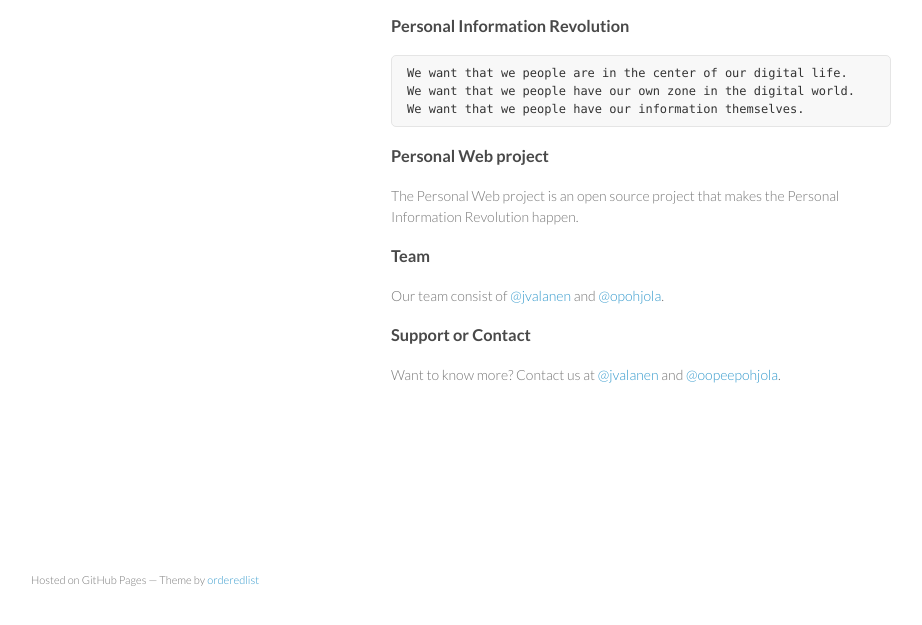
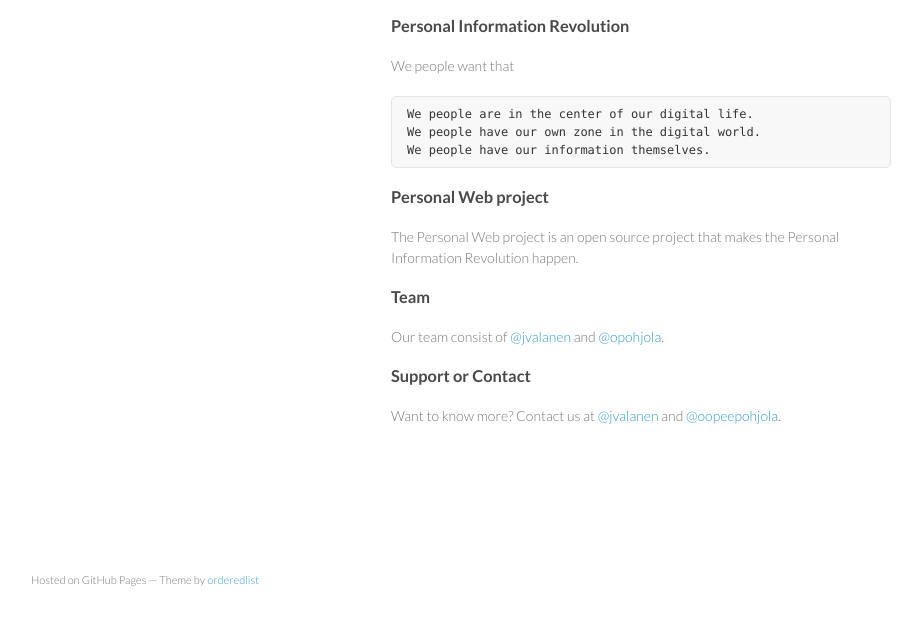
Before and after one commit to dioryco/dioryco.github.io, a plain HTML site: page index.html in a window 1280 px wide. Shown: the part 141-766 px from the top of the page, without its empty margins (179-1101 px from the left). Drawn offline with Linux system fonts and the light colour scheme.

Commit message:
Update index.html

```diff
--- a/index.html
+++ b/index.html
@@ -27,10 +27,10 @@
 
 <h3>
 <a name="personal-information-revolution" class="anchor" href="#personal-information-revolution"><span class="octicon octicon-link"></span></a>Personal Information Revolution</h3>
-
-<pre><code>We want that we people are in the center of our digital life.
-We want that we people have our own zone in the digital world.
-We want that we people have our information themselves.
+<p>We people want that</p>
+<pre><code>We people are in the center of our digital life.
+We people have our own zone in the digital world.
+We people have our information themselves.
 </code></pre>
 
 <h3>
```
